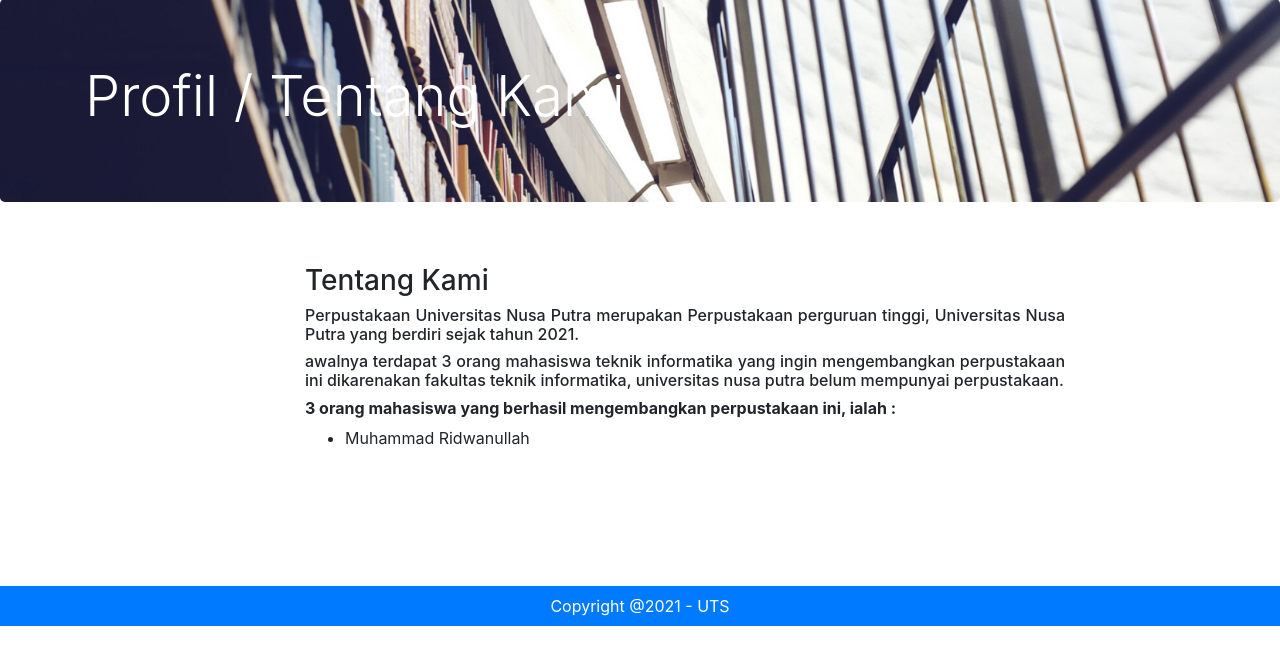
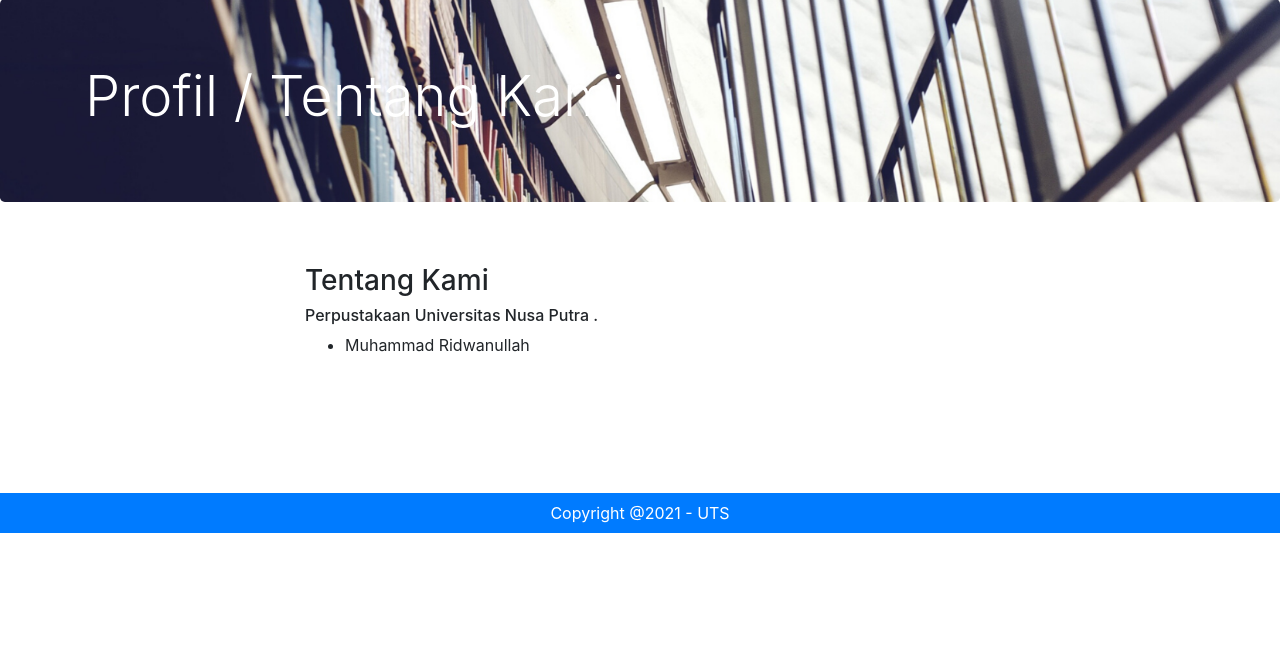
Before and after one commit to onesrid/UTS-Pengembangan-Aplikasi-Web, a PHP site: page /profil.php in a window 1280 px wide; the page is wider, and only the part inside the window is pictured. Shown: the part 103-761 px from the top of that part. Run offline with PHP 8.4, Linux system fonts and the light colour scheme.

Commit message:
Update profil.php

```diff
--- a/webperpustakaan/profil.php
+++ b/webperpustakaan/profil.php
@@ -85,10 +85,7 @@
             <div class="card-0">
               <div class="card-body text-justify">
                 <h3>Tentang Kami</h3>
-                <h6>Perpustakaan Universitas Nusa Putra merupakan Perpustakaan perguruan tinggi, Universitas Nusa Putra yang berdiri sejak tahun 2021.</h6>
-
-                <h6> awalnya terdapat 3 orang mahasiswa teknik informatika yang ingin mengembangkan perpustakaan ini dikarenakan fakultas teknik informatika, universitas nusa putra belum mempunyai perpustakaan. </h6>
-                <h6><b>3 orang mahasiswa yang berhasil mengembangkan perpustakaan ini,  ialah :</b></h6>
+                <h6>Perpustakaan Universitas Nusa Putra .</h6>
                 <ul>
                   <li>Muhammad Ridwanullah</li>
                 </ul>
```
